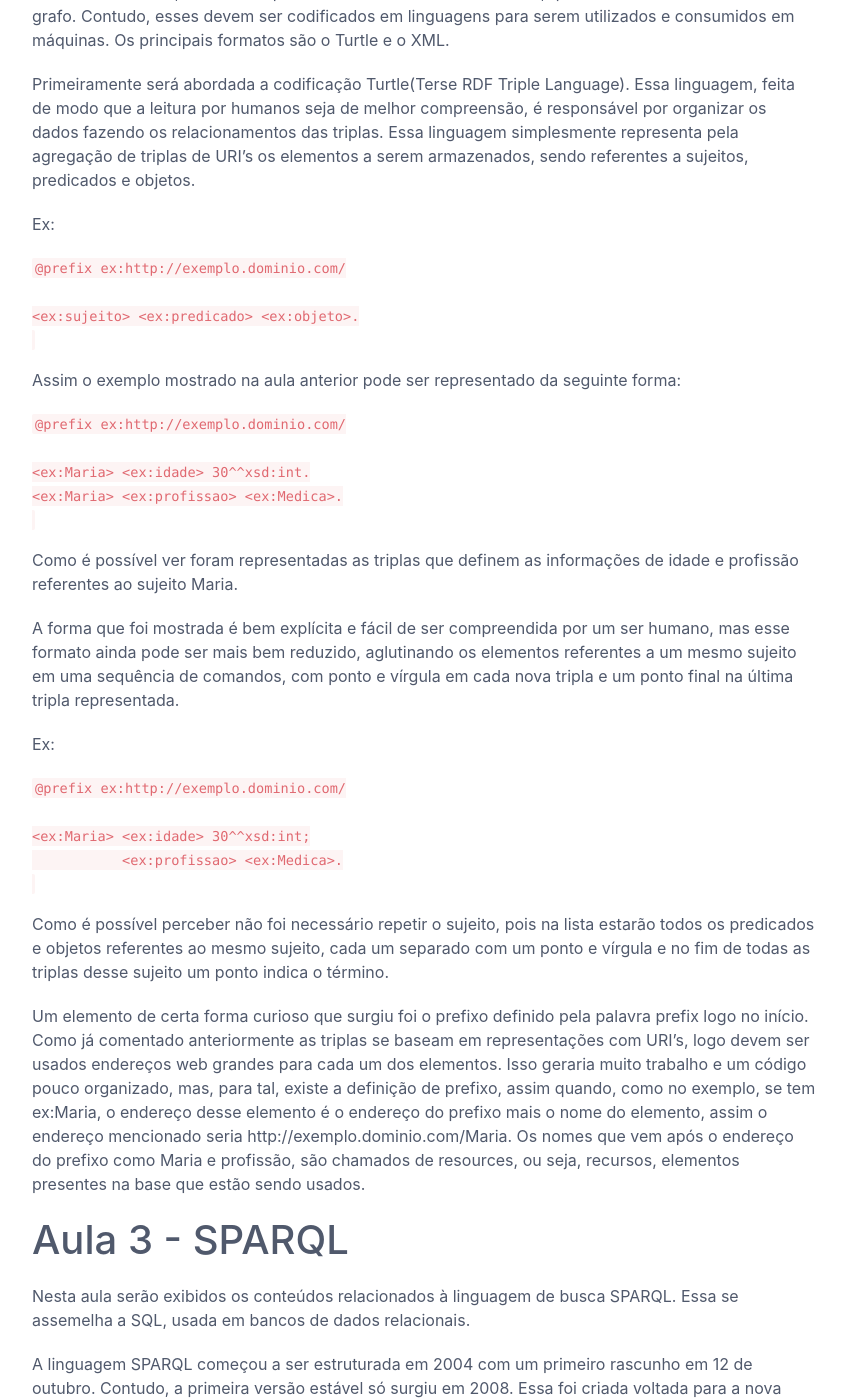
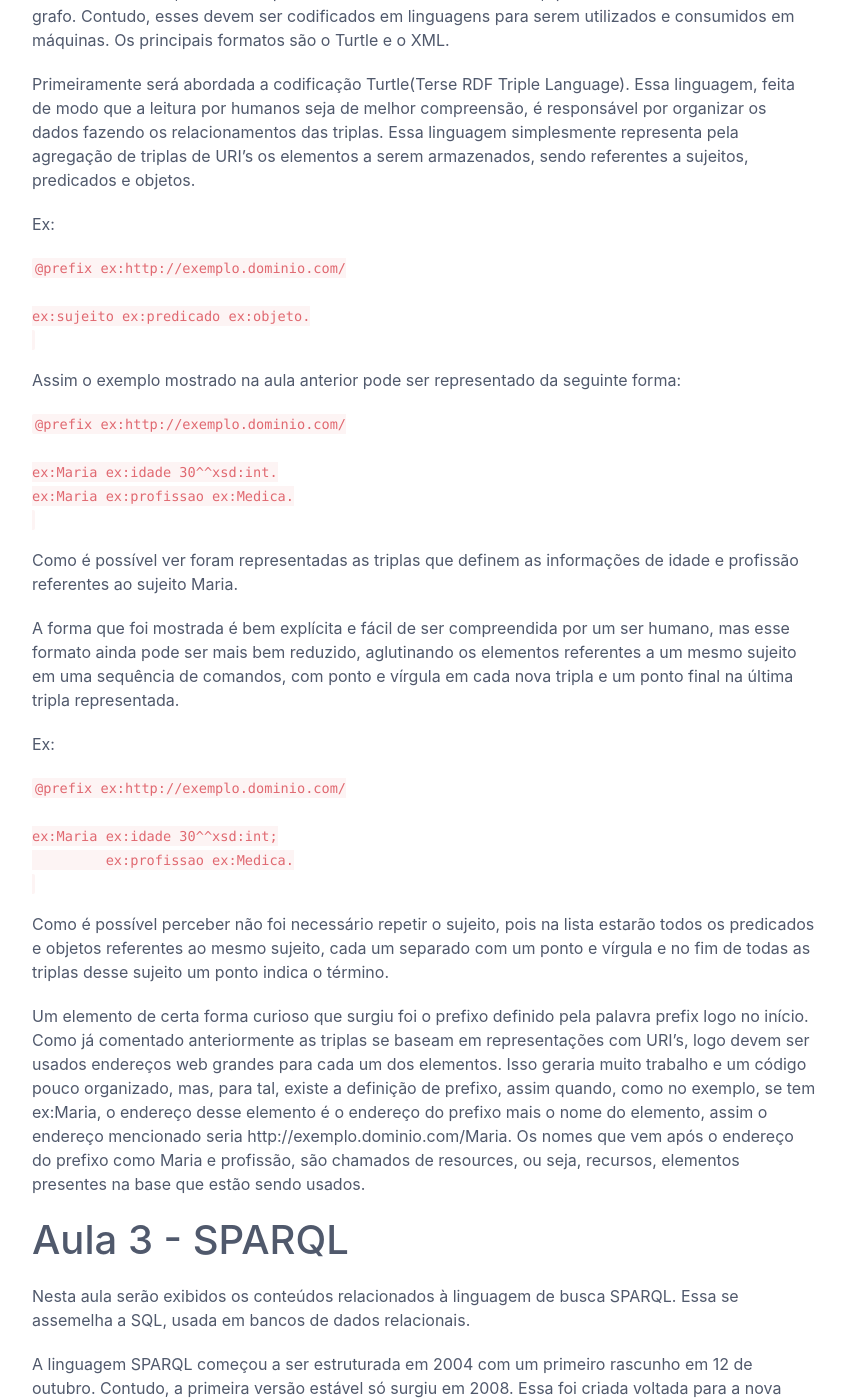
Before and after one commit to LinkedOpenDataUFRJ/Semantic-Data, a Jekyll site: the page built from learn/index.md, in a window 1280 px wide and 1400 px high, scrolled down 2635 px. Shown: the whole window, without its empty margins (216-1061 px from the left). Built offline with Jekyll 4.4.1, drawn with Linux system fonts in a browser that asks for light colours; our own code applies the rules of GitHub Pages for plain Markdown files; part of the change alters nothing that is shown.

Commit message:
Consertando erros

````diff
--- a/learn/index.md
+++ b/learn/index.md
@@ -78,7 +78,7 @@ Ex:
 ```turtle
 @prefix ex:http://exemplo.dominio.com/
 
-<ex:sujeito> <ex:predicado> <ex:objeto>.
+ex:sujeito ex:predicado ex:objeto.
 
 ```
 
@@ -87,8 +87,8 @@ Assim o exemplo mostrado na aula anterior pode ser representado da seguinte form
 ```turtle
 @prefix ex:http://exemplo.dominio.com/
 
-<ex:Maria> <ex:idade> 30^^xsd:int.
-<ex:Maria> <ex:profissao> <ex:Medica>.
+ex:Maria ex:idade 30^^xsd:int.
+ex:Maria ex:profissao ex:Medica.
 
 ```
 
@@ -101,8 +101,8 @@ Ex:
 ```turtle
 @prefix ex:http://exemplo.dominio.com/
 
-<ex:Maria> <ex:idade> 30^^xsd:int;
-           <ex:profissao> <ex:Medica>.
+ex:Maria ex:idade 30^^xsd:int;
+         ex:profissao ex:Medica.
 
 ```
 Como é possível perceber não foi necessário repetir o sujeito, pois na lista estarão todos os predicados e objetos referentes ao mesmo sujeito, cada um separado com um ponto e vírgula e no fim de todas as triplas desse sujeito um ponto indica o término.
````
